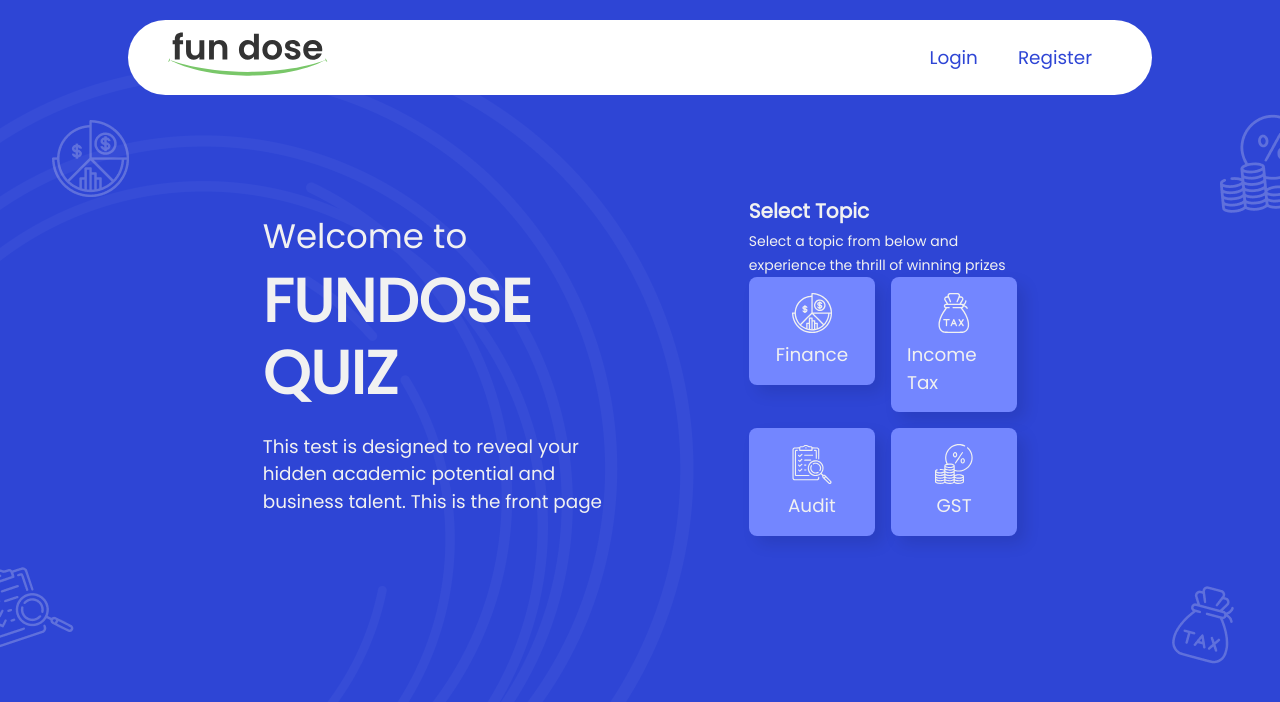
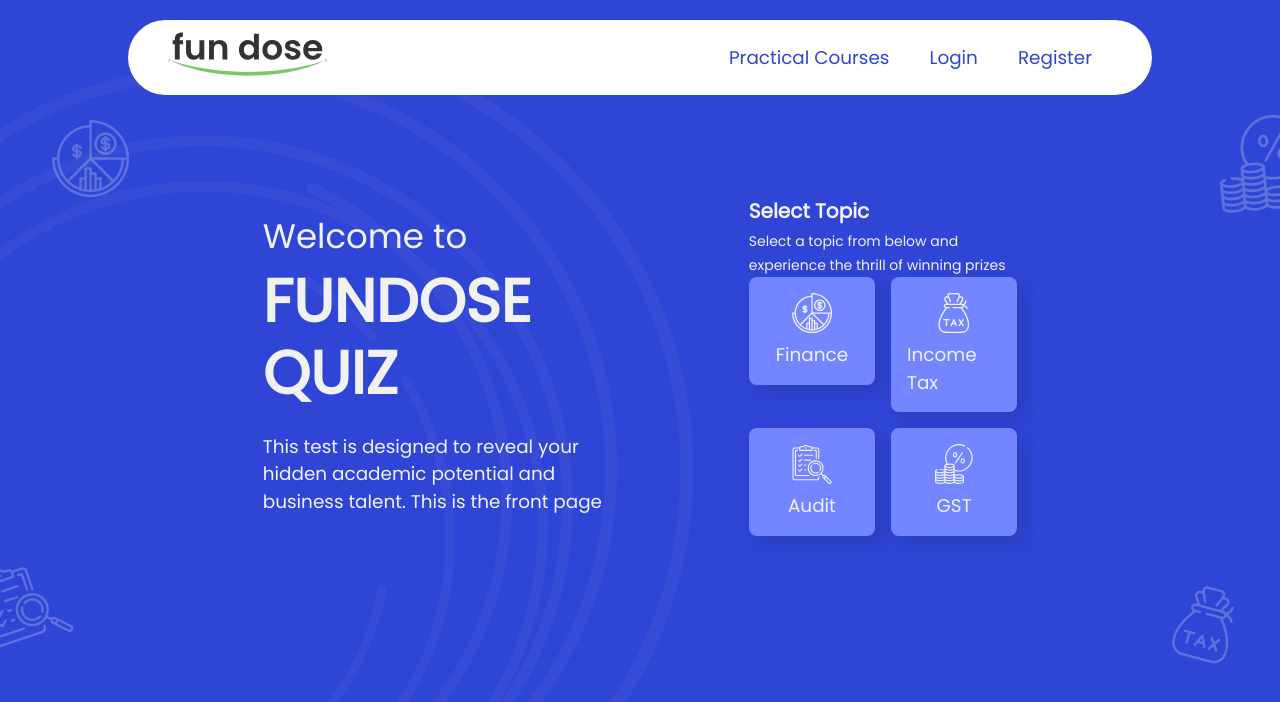
Before and after one commit to AzadAnsari35/fundose-fe, a Next.js app: page / in a window 1280 px wide. Shown: the top 702 px of the page. Built offline with nearby package versions, Linux system fonts and the light colour scheme; no server answers.

Commit message:
course link added

```diff
--- a/components/FailureModal.js
+++ b/components/FailureModal.js
@@ -40,22 +40,29 @@ export default function FailureModal({ currentScore, handleSound }) {
         Try Another Chance
       </Typography>
       <div className={classes.scores}>
-        {/* <div className={classes.rank}>
-          <img
+        <div className={classes.rank}>
+          {/* <img
             src="/static/icons/reward.svg"
             alt="Reward Icon"
             width={30}
             height={30}
-          />
+          /> */}
           <Box sx={{ pl: 1 }}>
-            <Typography variant="body2" component="div">
+            <a
+              href="https://www.catusharmakkar.com/"
+              target="_blank"
+              rel="noreferrer"
+            >
+              Our Courses
+            </a>
+            {/* <Typography variant="body2" component="div">
               5th Rank
             </Typography>
             <Typography variant="body2" component="div" color="#666666">
               My Ranking
-            </Typography>
+            </Typography> */}
           </Box>
-        </div> */}
+        </div>
         <div className={classes.points}>
           <img
             src="/static/icons/point.svg"
@@ -106,6 +113,8 @@ const useStyles = makeStyles({
     display: "flex",
     paddingRight: 8,
     borderRight: "1px solid #e4e3e3",
+    alignItems: "center",
+    color: "#2E45D5",
   },
 
   points: {
--- a/components/Header.js
+++ b/components/Header.js
@@ -59,6 +59,20 @@ export default function Header({ handleSound }) {
               component="div"
               align="center"
               color="primary"
+            >
+              <a
+                href="https://www.catusharmakkar.com/"
+                target="_blank"
+                rel="noreferrer"
+              >
+                Practical Courses
+              </a>
+            </Typography>
+            <Typography
+              variant="body1"
+              component="div"
+              align="center"
+              color="primary"
               sx={{ textTransform: "capitalize" }}
             >
               <Link href="/profile">
@@ -79,6 +93,20 @@ export default function Header({ handleSound }) {
           </>
         ) : (
           <>
+            <Typography
+              variant="body1"
+              component="div"
+              align="center"
+              color="primary"
+            >
+              <a
+                href="https://www.catusharmakkar.com/"
+                target="_blank"
+                rel="noreferrer"
+              >
+                Practical Courses
+              </a>
+            </Typography>
             <Typography
               variant="body1"
               component="div"
```
